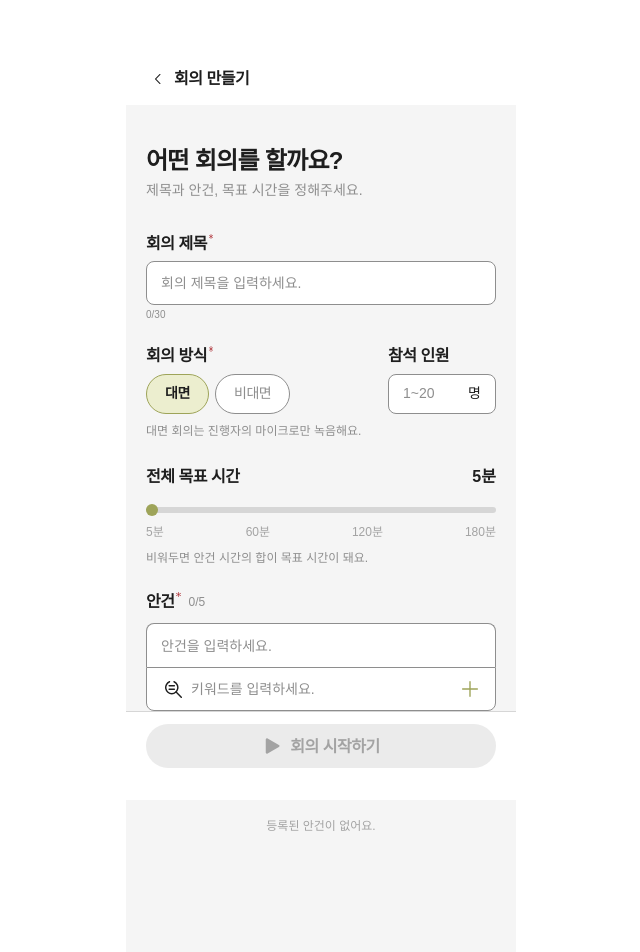
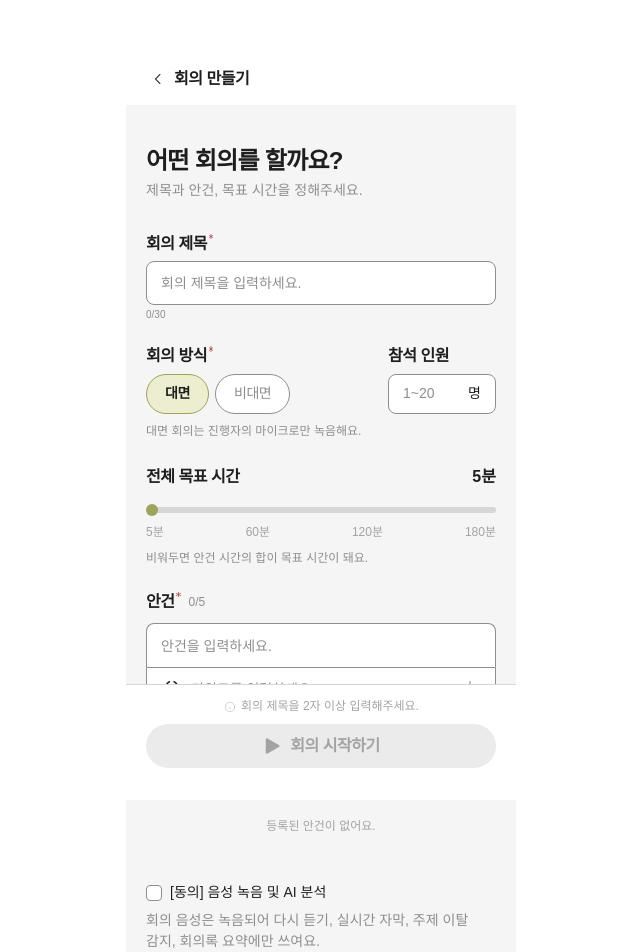
Before and after one commit to kaltoe/frontend, a React app: page /setup in a window 1280 px wide. Shown: the top 952 px of the page, without its empty margins (319-959 px from the left). Built offline with nearby package versions, Linux system fonts and the light colour scheme; the HTML template or start-up script is replaced by a standard one; a web font is replaced by a local one.

Commit message:
feat: 녹음 동의 및 회의 시작 조건 검증 구현

```diff
--- a/src/pages/before/SetupPage/SetupPage.jsx
+++ b/src/pages/before/SetupPage/SetupPage.jsx
@@ -1,9 +1,10 @@
 import { useState } from 'react';
-import { playGray } from '@/assets';
+import { playGray, playWhite } from '@/assets';
 import { BackHeader } from '@/components/common/BackHeader/BackHeader';
 import { BottomBar } from '@/components/common/BottomBar/BottomBar';
 import { AgendaCard } from './components/AgendaCard';
 import { AgendaForm } from './components/AgendaForm';
+import { ConsentCheck } from './components/ConsentCheck';
 import { FieldLabel } from './components/FieldLabel';
 import { TargetTimeSlider } from './components/TargetTimeSlider';
 import {
@@ -12,6 +13,7 @@ import {
   PARTICIPANTS_MIN,
   TITLE_MAX_LENGTH,
 } from './constants';
+import { getStartBlocker } from './getStartBlocker';
 import styles from './SetupPage.module.scss';
 import { useDragSort } from './useDragSort';
 
@@ -22,8 +24,15 @@ export const SetupPage = () => {
   const [targetTime, setTargetTime] = useState(null);
   const [agendas, setAgendas] = useState([]);
   const [editingId, setEditingId] = useState(null);
+  const [agreed, setAgreed] = useState(false);
 
   const isTitleTooLong = title.length > TITLE_MAX_LENGTH;
+  const startBlocker = getStartBlocker({ title, agendas, targetTime, agreed });
+  const canStart = !startBlocker;
+
+  const handleStart = () => {
+    // TODO: 회의 생성 API 연동 후 생성된 회의 화면으로 이동
+  };
 
   const handleParticipantsChange = (event) => {
     const digits = event.target.value.replace(/\D/g, '');
@@ -190,9 +199,17 @@ export const SetupPage = () => {
             </ol>
           )}
         </div>
+
+        <ConsentCheck checked={agreed} onChange={setAgreed} />
       </main>
 
-      <BottomBar icon={playGray} disabled>
+      <BottomBar
+        icon={canStart ? playWhite : playGray}
+        onClick={handleStart}
+        disabled={!canStart}
+        notice={startBlocker?.message}
+        noticeType={startBlocker?.type}
+      >
         회의 시작하기
       </BottomBar>
     </div>
--- a/src/pages/before/SetupPage/SetupPage.module.scss
+++ b/src/pages/before/SetupPage/SetupPage.module.scss
@@ -33,6 +33,7 @@
 
 .form {
   @include flex(column, stretch, flex-start, 24px);
+  margin-bottom: 8px;
 }
 
 .field {
--- /dev/null
+++ b/src/pages/before/SetupPage/components/ConsentCheck.jsx
@@ -0,0 +1,25 @@
+import { checkboxChecked } from '@/assets';
+import styles from './ConsentCheck.module.scss';
+
+export const ConsentCheck = ({ checked, onChange }) => {
+  return (
+    <section className={styles.consent}>
+      <label className={styles.checkRow}>
+        <input
+          className={styles.checkInput}
+          type="checkbox"
+          checked={checked}
+          onChange={(event) => onChange(event.target.checked)}
+        />
+        <span className={styles.checkBox} aria-hidden="true">
+          {checked && <img src={checkboxChecked} alt="" />}
+        </span>
+        <span className={styles.checkLabel}>[동의] 음성 녹음 및 AI 분석</span>
+      </label>
+      <p className={styles.description}>
+        회의 음성은 녹음되어 다시 듣기, 실시간 자막, 주제 이탈 감지, 회의록
+        요약에만 쓰여요.
+      </p>
+    </section>
+  );
+};
--- /dev/null
+++ b/src/pages/before/SetupPage/components/ConsentCheck.module.scss
@@ -0,0 +1,53 @@
+@use '@/styles/variables' as *;
+@use '@/styles/function' as *;
+
+.consent {
+  @include flex(column, stretch, flex-start, 8px);
+}
+
+.checkRow {
+  @include flex(row, center, flex-start, 8px);
+  align-self: flex-start;
+  cursor: pointer;
+}
+
+.checkInput {
+  position: absolute;
+  width: 1px;
+  height: 1px;
+  opacity: 0;
+  pointer-events: none;
+}
+
+.checkBox {
+  flex-shrink: 0;
+  width: 16px;
+  height: 16px;
+  border: 0.5px solid $color-gray-500;
+  border-radius: 4px;
+  background-color: $color-gray-white;
+  overflow: hidden;
+
+  &:has(img) {
+    border: none;
+  }
+
+  .checkInput:focus-visible + & {
+    outline: 2px solid $color-primary-400;
+    outline-offset: 2px;
+  }
+}
+
+.checkLabel {
+  font-size: $font-size-14;
+  line-height: 1.3;
+  color: $color-gray-900;
+  white-space: nowrap;
+}
+
+.description {
+  font-size: $font-size-14;
+  line-height: 1.55;
+  color: $color-gray-500;
+  word-break: keep-all;
+}
--- /dev/null
+++ b/src/pages/before/SetupPage/getStartBlocker.js
@@ -0,0 +1,29 @@
+import { TITLE_MAX_LENGTH, TITLE_MIN_LENGTH } from './constants';
+
+export const getAgendaTotalMinutes = (agendas) =>
+  agendas.reduce((total, agenda) => total + Number(agenda.minutes || 0), 0);
+
+// 회의를 시작할 수 없는 첫 번째 이유를 돌려준다. 시작할 수 있으면 null
+export const getStartBlocker = ({ title, agendas, targetTime, agreed }) => {
+  if (title.trim().length < TITLE_MIN_LENGTH) {
+    return { message: `회의 제목을 ${TITLE_MIN_LENGTH}자 이상 입력해주세요.` };
+  }
+  if (title.length > TITLE_MAX_LENGTH) {
+    return {
+      message: `회의 제목을 ${TITLE_MAX_LENGTH}자 이내로 입력해주세요.`,
+    };
+  }
+  if (agendas.length === 0) {
+    return { message: '안건을 1개 이상 등록해주세요.' };
+  }
+  if (agendas.some((agenda) => !Number(agenda.minutes))) {
+    return { message: '안건별 시간을 입력해주세요.' };
+  }
+  if (targetTime !== null && getAgendaTotalMinutes(agendas) !== targetTime) {
+    return { message: '안건 시간 합계가 목표 시간과 달라요.', type: 'danger' };
+  }
+  if (!agreed) {
+    return { message: '음성 수집 및 AI 분석에 동의해주세요.' };
+  }
+  return null;
+};
```
